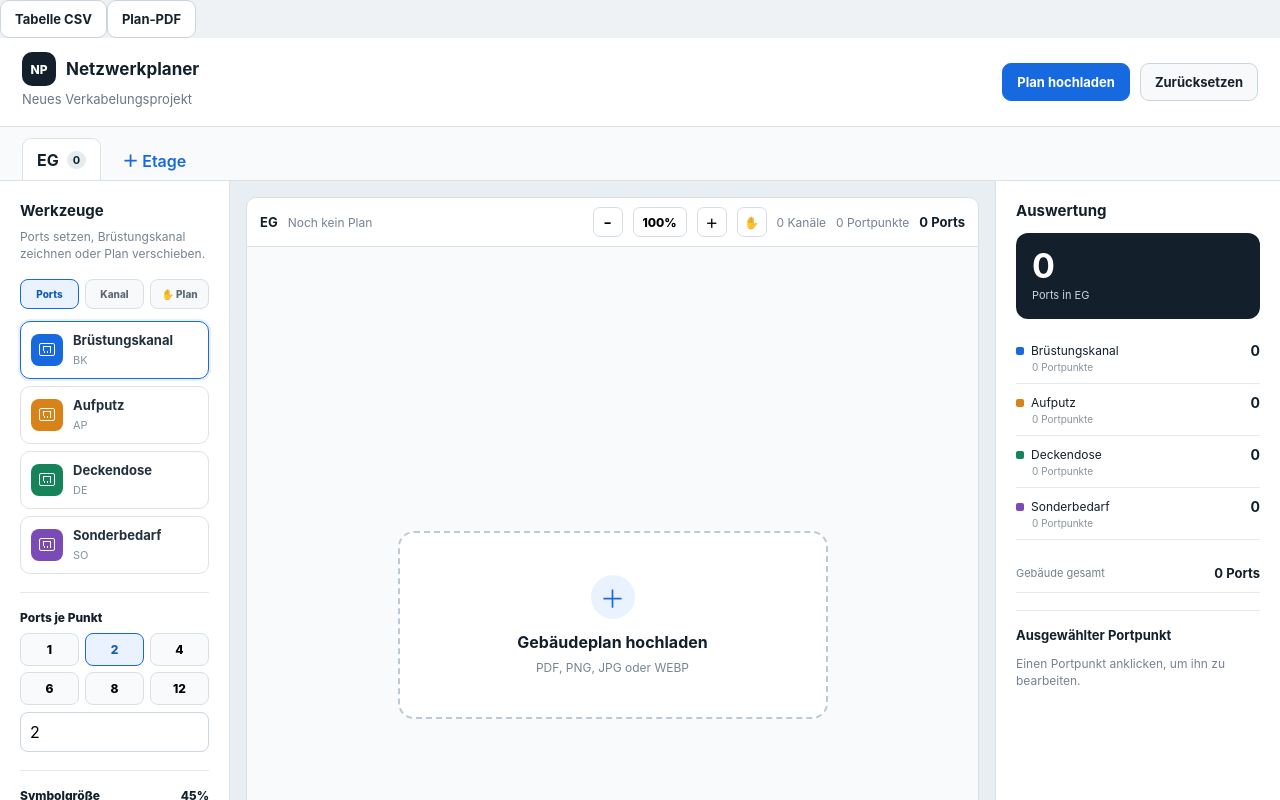
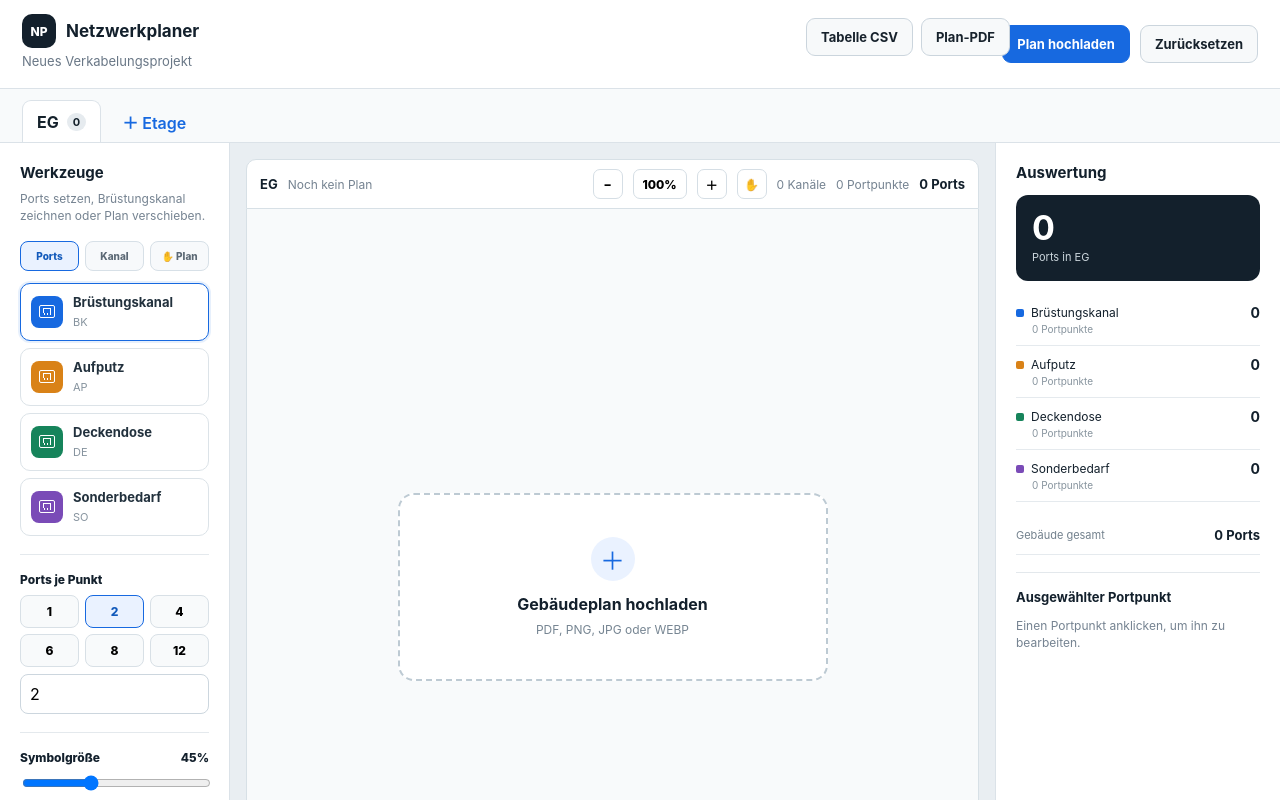
Before and after one commit to nik4life/netzwerkplaner, a Next.js app: page / in a window 1280 px wide. Shown: the top 800 px of the page. Built offline with nearby package versions, Linux system fonts and the light colour scheme.

Commit message:
Position export controls in app header

```diff
--- a/app/components/ExportButtons.js
+++ b/app/components/ExportButtons.js
@@ -43,28 +43,19 @@ export default function ExportButtons() {
     try {
       setStatus('');
       const data = projectState();
-      const rows = [[
-        'Etage', 'Portpunkt', 'Montageart', 'Ports', 'Brüstungskanal', 'Position X (%)', 'Position Y (%)', 'Notiz',
-      ]];
-
+      const rows = [['Etage', 'Portpunkt', 'Montageart', 'Ports', 'Brüstungskanal', 'Position X (%)', 'Position Y (%)', 'Notiz']];
       for (const floor of data.floors || []) {
         (floor.markers || []).forEach((marker, index) => {
           rows.push([
-            floor.name || '',
-            index + 1,
-            TYPES[marker.type] || marker.type || '',
-            Number(marker.ports || 0),
-            marker.channelId ? 'Ja' : 'Nein',
-            Number(marker.x || 0).toFixed(2).replace('.', ','),
-            Number(marker.y || 0).toFixed(2).replace('.', ','),
-            marker.note || '',
+            floor.name || '', index + 1, TYPES[marker.type] || marker.type || '', Number(marker.ports || 0), marker.channelId ? 'Ja' : 'Nein',
+            Number(marker.x || 0).toFixed(2).replace('.', ','), Number(marker.y || 0).toFixed(2).replace('.', ','), marker.note || '',
           ]);
         });
       }
-
       const csv = '\ufeff' + rows.map((row) => row.map(csvCell).join(';')).join('\r\n');
       downloadBlob(new Blob([csv], { type: 'text/csv;charset=utf-8' }), `${safeFilename(data.projectName)}_Portliste.csv`);
       setStatus('Tabelle exportiert');
+      window.setTimeout(() => setStatus(''), 2500);
     } catch (error) {
       setStatus(error?.message || 'CSV-Export fehlgeschlagen');
     }
@@ -77,11 +68,8 @@ export default function ExportButtons() {
       const data = projectState();
       const floor = (data.floors || []).find((item) => item.id === data.activeFloorId) || data.floors?.[0];
       if (!floor?.plan) throw new Error('Auf der aktiven Etage ist kein Plan hinterlegt.');
-
       const response = await fetch('/api/export/pdf', {
-        method: 'POST',
-        headers: { 'Content-Type': 'application/json' },
-        body: JSON.stringify({ projectName: data.projectName, floor }),
+        method: 'POST', headers: { 'Content-Type': 'application/json' }, body: JSON.stringify({ projectName: data.projectName, floor }),
       });
       if (!response.ok) {
         const result = await response.json().catch(() => ({}));
@@ -101,10 +89,10 @@ export default function ExportButtons() {
   }
 
   return (
-    <div className="export-dock" aria-label="Export">
-      <button className="button export-button" onClick={exportCsv}>Tabelle CSV</button>
-      <button className="button export-button" onClick={exportPdf} disabled={busy === 'pdf'}>{busy === 'pdf' ? 'PDF …' : 'Plan-PDF'}</button>
-      {status && <span className="export-status">{status}</span>}
+    <div aria-label="Export" style={{ position: 'fixed', top: 18, right: 270, zIndex: 50, display: 'flex', gap: 8, alignItems: 'center' }}>
+      <button className="button ghost" onClick={exportCsv}>Tabelle CSV</button>
+      <button className="button ghost" onClick={exportPdf} disabled={busy === 'pdf'}>{busy === 'pdf' ? 'PDF …' : 'Plan-PDF'}</button>
+      {status && <span style={{ position: 'absolute', top: 42, right: 0, whiteSpace: 'nowrap', fontSize: 11, color: '#52606d', background: '#fff', padding: '5px 8px', border: '1px solid #dbe2e8', borderRadius: 7 }}>{status}</span>}
     </div>
   );
 }
```
